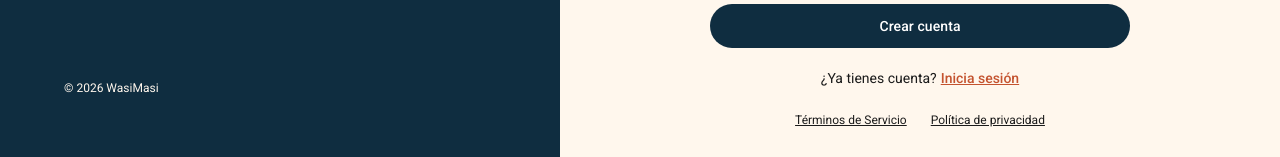
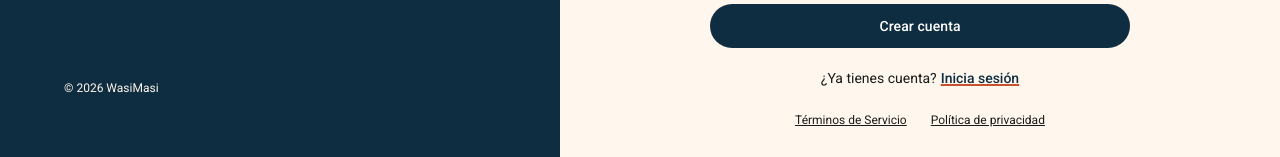
Before and after one commit to Lisztzz/WasiMasi, an Angular app in the folder frontend/: page /registro in a window 1280 px wide. Shown: the part 688-845 px from the top of the page. Built offline with nearby package versions, Linux system fonts and the light colour scheme.

Commit message:
fix(frontend): contraste WCAG AA en sellos y enlaces

```diff
--- a/frontend/src/app/features/auth/auth-form.scss
+++ b/frontend/src/app/features/auth/auth-form.scss
@@ -8,7 +8,8 @@ mat-form-field { width: 100%; }
 .enviar { width: 100%; height: 44px; margin-top: 8px; }
 .enviar mat-spinner { display: inline-block; margin-right: 8px; vertical-align: middle; }
 .enlace { text-align: center; margin: 20px 0 0; font: var(--mat-sys-body-medium); }
-.enlace a { color: var(--wm-secondary); font-weight: 500; margin-left: 4px; }
+// Enlace en azul marino (13.5:1 sobre crema); el naranja sobre crema no llega a 4.5:1
+.enlace a { color: var(--wm-primary); font-weight: 500; margin-left: 4px; text-decoration-color: var(--wm-secondary); text-decoration-thickness: 2px; }
 .aviso {
   display: flex; gap: 12px; align-items: flex-start;
   margin: 0 0 16px; padding: 12px 16px; border-radius: 12px;
--- a/frontend/src/app/features/publicaciones/publicar/publicar.scss
+++ b/frontend/src/app/features/publicaciones/publicar/publicar.scss
@@ -32,7 +32,7 @@ legend { font: var(--mat-sys-title-medium); color: var(--wm-primary); margin-bot
   background: var(--wm-container); color: var(--wm-on-container); font: var(--mat-sys-body-small);
 }
 .aviso { margin-bottom: 16px; }
-.aviso a { color: var(--wm-secondary); font-weight: 500; }
+.aviso a { color: var(--wm-on-container); font-weight: 500; text-decoration-color: var(--wm-secondary); text-decoration-thickness: 2px; }
 .nota mat-icon, .aviso mat-icon { font-size: 20px; width: 20px; height: 20px; flex: none; }
 .aviso.error { background: #fde7e4; color: var(--wm-error); }
 
--- a/frontend/src/styles.scss
+++ b/frontend/src/styles.scss
@@ -52,7 +52,7 @@ html {
   --wm-accent: #e8704f;
   --wm-info: #3ca1ff;
   --wm-success: #1e7f45;
-  --wm-success-container: #e3f4e9;
+  --wm-success-container: #edf8f0; // verde #1E7F45 sobre este fondo = 4.6:1 (WCAG AA)
   --wm-error: #b3261e;
   --wm-surface: #fff7ed;
   --wm-on-surface: #1b1b1b;
```
